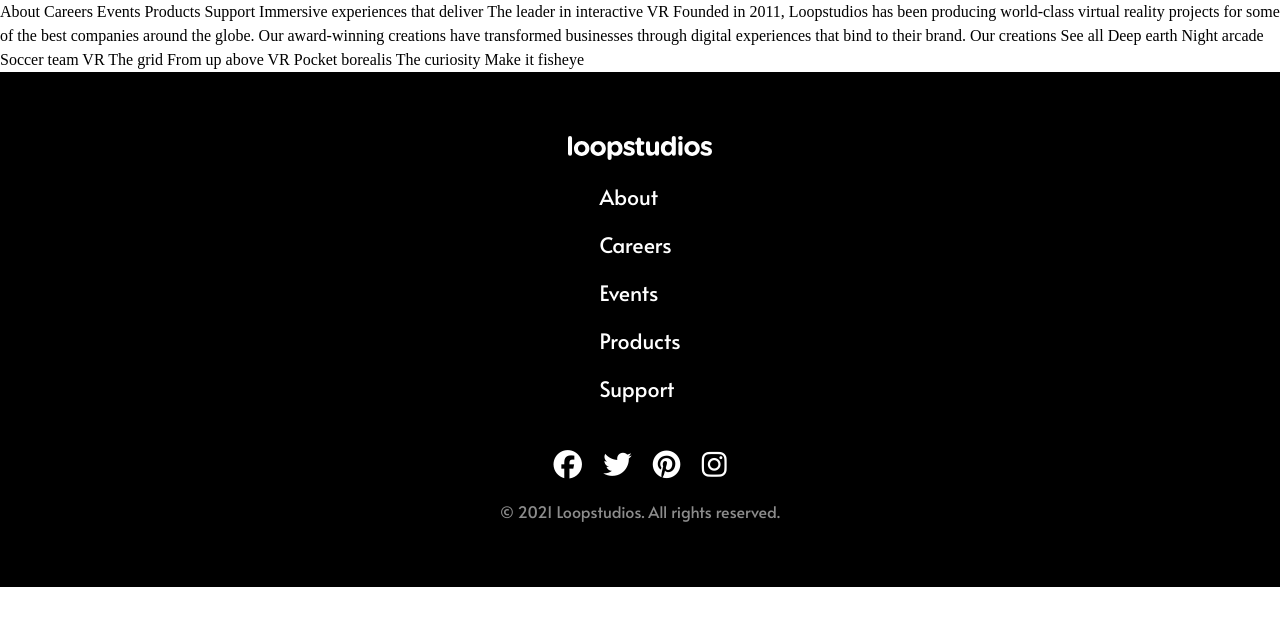
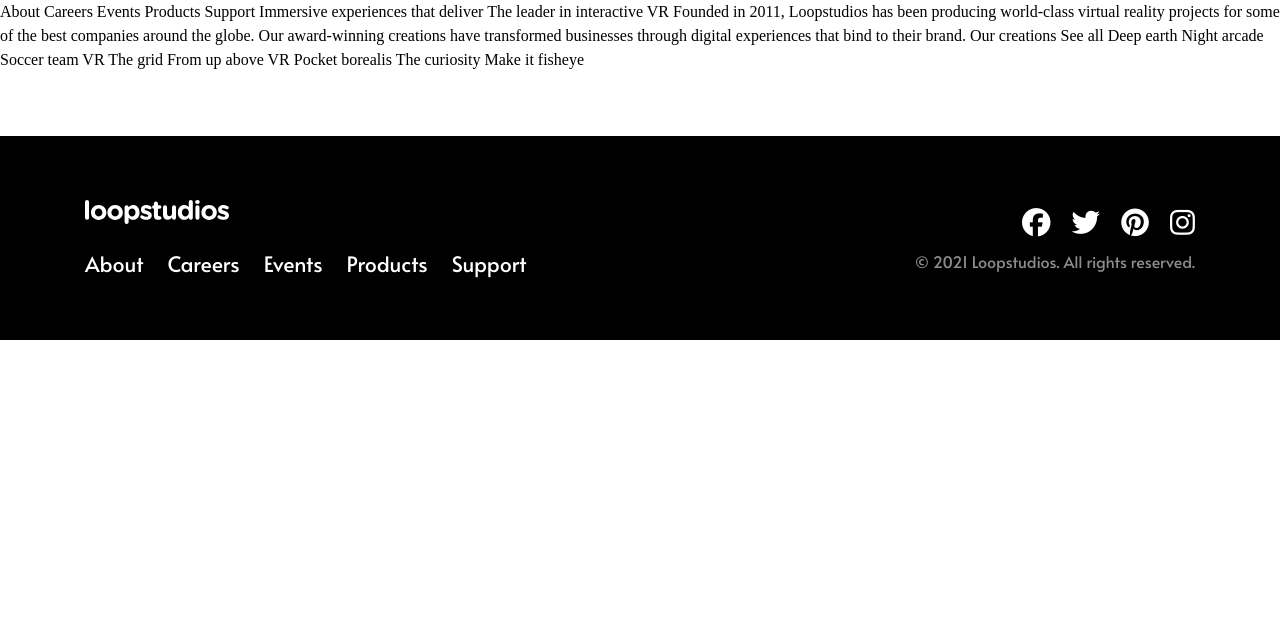
Before and after one commit to dottereldesign/loopstudios_landing_page, a plain HTML site: page index.html in a window 1280 px wide. Drawn offline with Linux system fonts and the light colour scheme.

Commit message:
Add footer media queries for tablet and desktop.

```diff
--- a/index.html
+++ b/index.html
@@ -43,8 +43,9 @@
   Make it fisheye
 
   <footer>
+    <div class="footer_container">
+      <div class="footer_container-left">
         <img src="images/logo.svg" alt="loopstudios logo.">
-
         <ul>
           <li>About</li>
           <li>Careers</li>
@@ -52,15 +53,17 @@
           <li>Products</li>
           <li>Support</li>
         </ul>
-
+      </div>
+      <div class="footer_container-right">
         <div class="footer_icons-wrapper">
           <i class="fa-brands fa-facebook"></i>
           <i class="fa-brands fa-twitter"></i>
           <i class="fa-brands fa-pinterest"></i>
           <i class="fa-brands fa-instagram"></i>
         </div>
-
         <small>© 2021 Loopstudios. All rights reserved.</small>
+      </div>
+    </div>
   </footer>
 </body>
 
--- a/style.css
+++ b/style.css
@@ -103,10 +103,16 @@ footer {
   font-size: var(--fs-500);
 }
 
+.footer_container-left {
+  display: flex;
+  flex-direction: column;
+  align-items: center;
+}
+
 footer img {
   width: 144px;
   height: auto;
-  margin-top: 64px;
+  margin: 64px 0 24px 0;
 }
 
 footer ul {
@@ -121,8 +127,13 @@ footer li:not(:first-child) {
   margin-top: 16px;
 }
 
+.footer_container-right {
+  text-align: center;
+  margin: 8px 0 64px 0;
+}
+
 .footer_icons-wrapper {
-  margin-top: 24px;
+  margin: 24px 0 24px 0;
 }
 
 .footer_icons-wrapper i {
@@ -140,5 +151,84 @@ footer li:not(:first-child) {
 footer small {
   font-size: var(--fs-400);
   color: var(--clr-primary-300);
-  margin: 16px 0 64px 0;
+  margin: 16px 0 0 0;
 }
+
+@media (min-width: 1110px) {
+  footer {
+    display: block;
+    flex-direction: column;
+    align-items: center;
+    padding: 64px 16px 0 16px;
+    margin-top: 64px;
+  }
+
+  .footer_container {
+    display: flex;
+    flex-direction: row;
+    justify-content: space-between;
+    max-width: 1110px;
+    padding: 0;
+    margin: 0 auto;
+  }
+
+  .footer_container-left {
+    /* display: flex;
+    flex-direction: column; */
+    align-items: start;
+  }
+
+  footer img {
+    width: 144px;
+    height: auto;
+    margin: 0;
+  }
+
+  footer ul {
+    /* padding: 0; */
+    display: flex;
+    margin: 24px 0 0 0;
+  }
+
+  footer li {
+    list-style-type: none;
+  }
+
+  footer li:not(:first-child) {
+    margin-top: 0;
+  }
+
+  footer li:not(:last-child) {
+    padding-right: 24px;
+  }
+
+  .footer_container-right {
+    text-align: right;
+    /* margin: 8px 0 64px 0; */
+    max-width: 290px;
+  }
+
+  .footer_icons-wrapper {
+    margin: 0;
+  }
+
+  .footer_icons-wrapper i {
+    font-size: var(--fs-600);
+  }
+
+  .fa-twitter {
+    margin: 0 8px 0 16px;
+  }
+
+  .fa-pinterest {
+    margin: 0 16px 0 8px;
+  }
+
+  footer small {
+    display: inline-block;
+    font-size: var(--fs-400);
+    color: var(--clr-primary-300);
+    margin: 0;
+    margin-top: 8px;
+  }
+}
```
Lines whose indentation alone changed are shown as unchanged.
